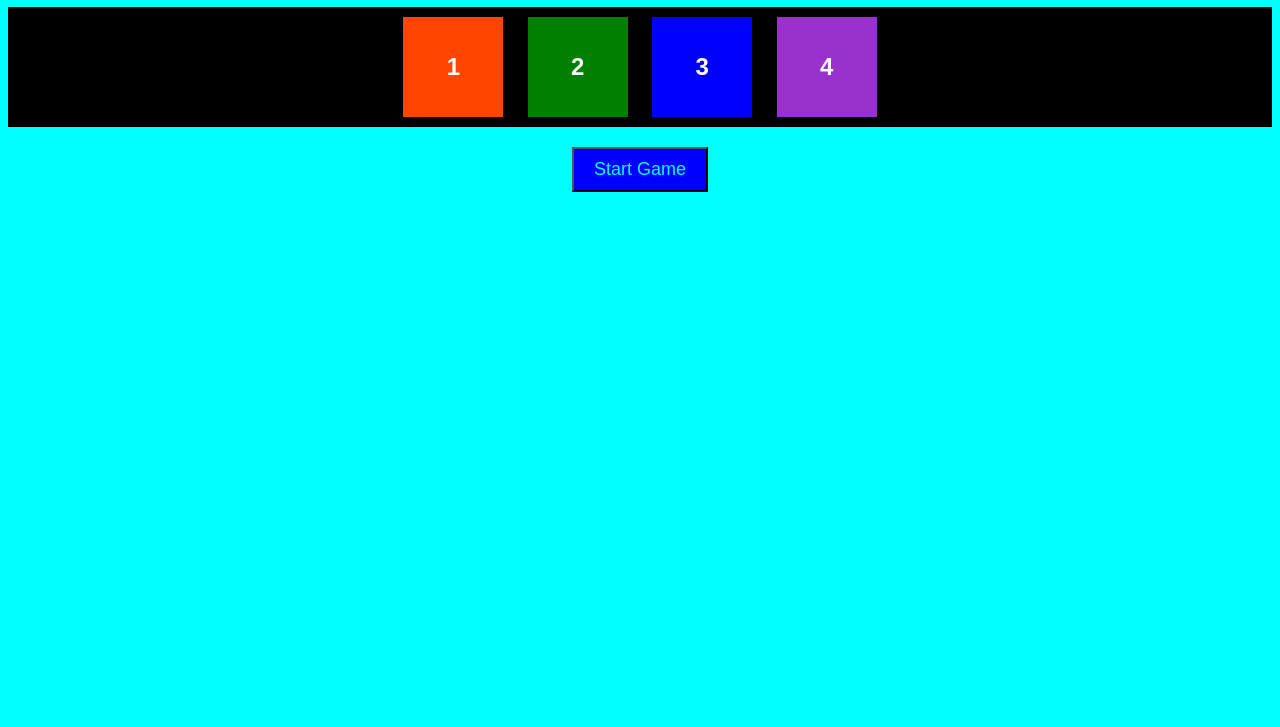
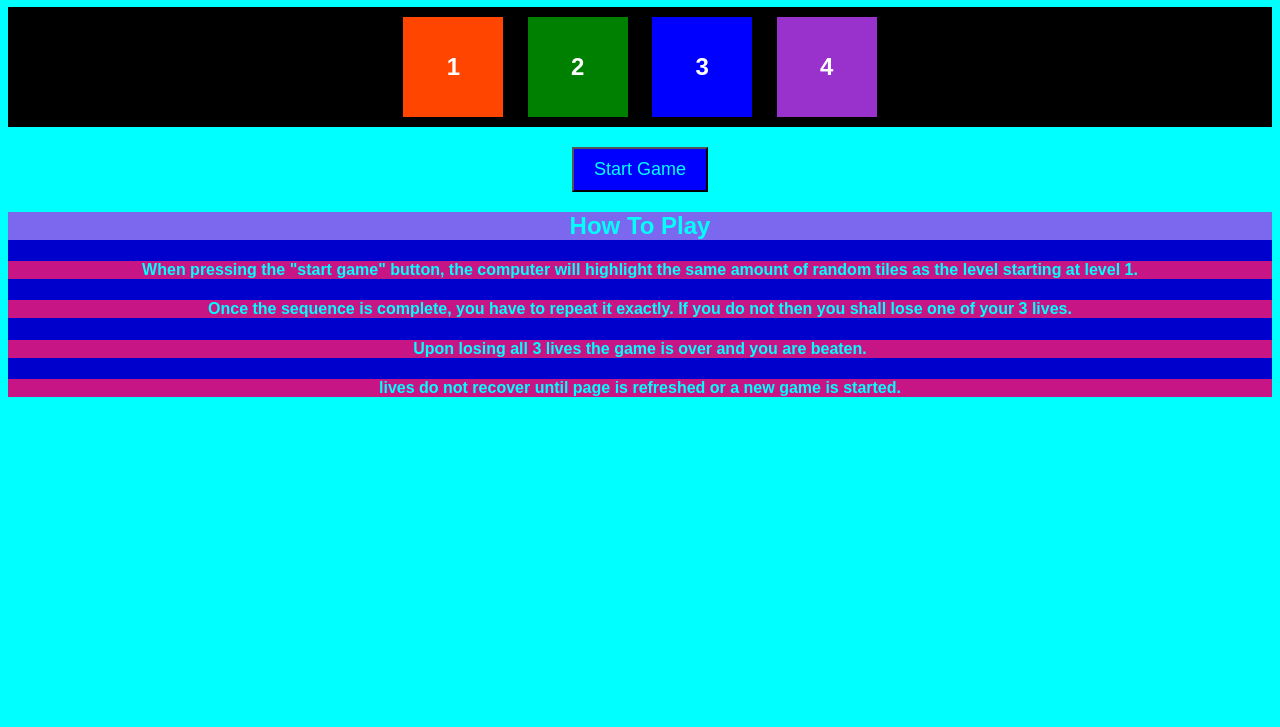
Before and after one commit to John-PaulSwaine/Simon-Says, a plain HTML site: page index.html in a window 1280 px wide. Shown: the part 73-800 px from the top of the page. Drawn offline with Linux system fonts and the light colour scheme.

Commit message:
added how to play and a little additional css

```diff
--- a/index.html
+++ b/index.html
@@ -7,7 +7,9 @@
     <link rel="stylesheet" href="style.css">
 </head>
 <body>
-    <h1>Simon Says Game</h1>
+    <div id="heading">
+        <h1>Simon Says Game</h1>
+    </div>
 
     <div id="game-buttons">
         <button id="btn1" class="game-button">1</button>
@@ -19,6 +21,14 @@
     <button id="start-button">Start Game</button>
     <h2 id="status"></h2>
 
+    <div id="howToPlay">
+        <h2>How To Play</h2>
+        <h4>When pressing the "start game" button, the computer will highlight the same amount of random tiles as the level starting at level 1.</h4>
+        <h4>Once the sequence is complete, you have to repeat it exactly. If you do not then you shall lose one of your 3 lives.</h4>
+        <h4>Upon losing all 3 lives the game is over and you are beaten.</h4>
+        <h4>lives do not recover until page is refreshed or a new game is started.</h4>
+    </div>
+
     <script src="script.js"></script>
 </body>
 </html>
--- a/style.css
+++ b/style.css
@@ -2,6 +2,18 @@ body {
     text-align: center;
     font-family: Arial, sans-serif;
     background-color: aqua;
+}
+#heading, #howToPlay {
+    background-color: mediumblue;
+    color: aqua;
+}
+h2 {
+    background-color: mediumslateblue;
+    color: aqua;
+}
+h4 {
+    background-color: mediumvioletred;
+    color: aqua;
 }
 #game-buttons {
     margin: 20px auto;
```
